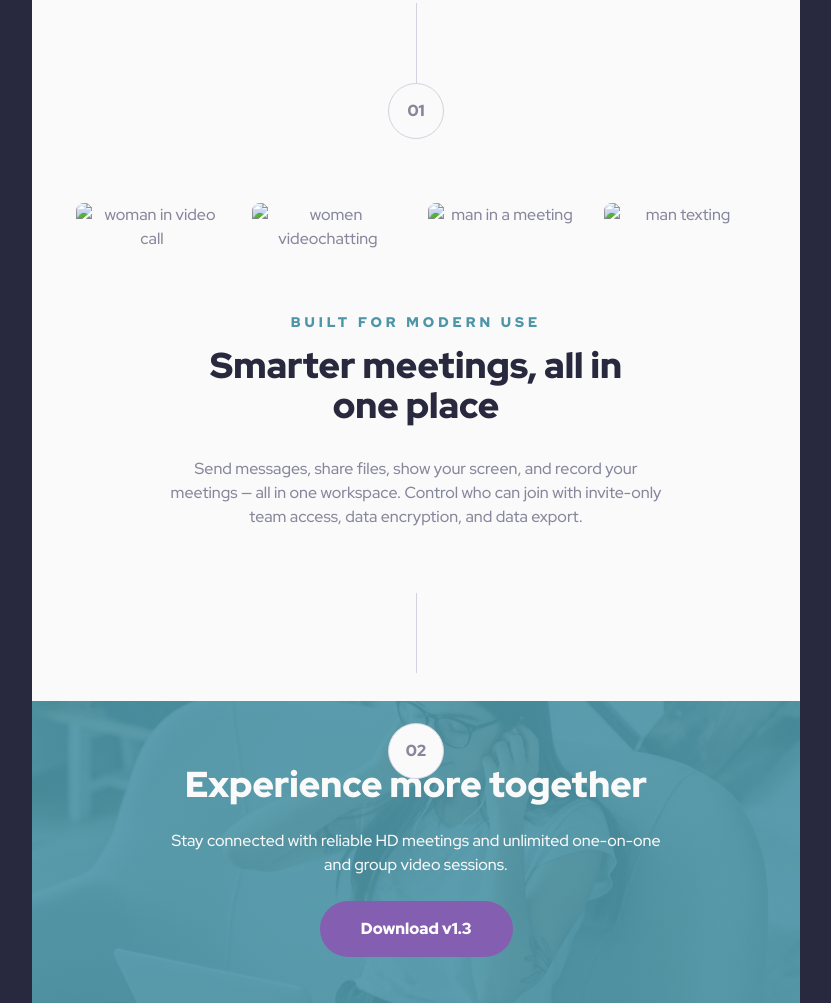
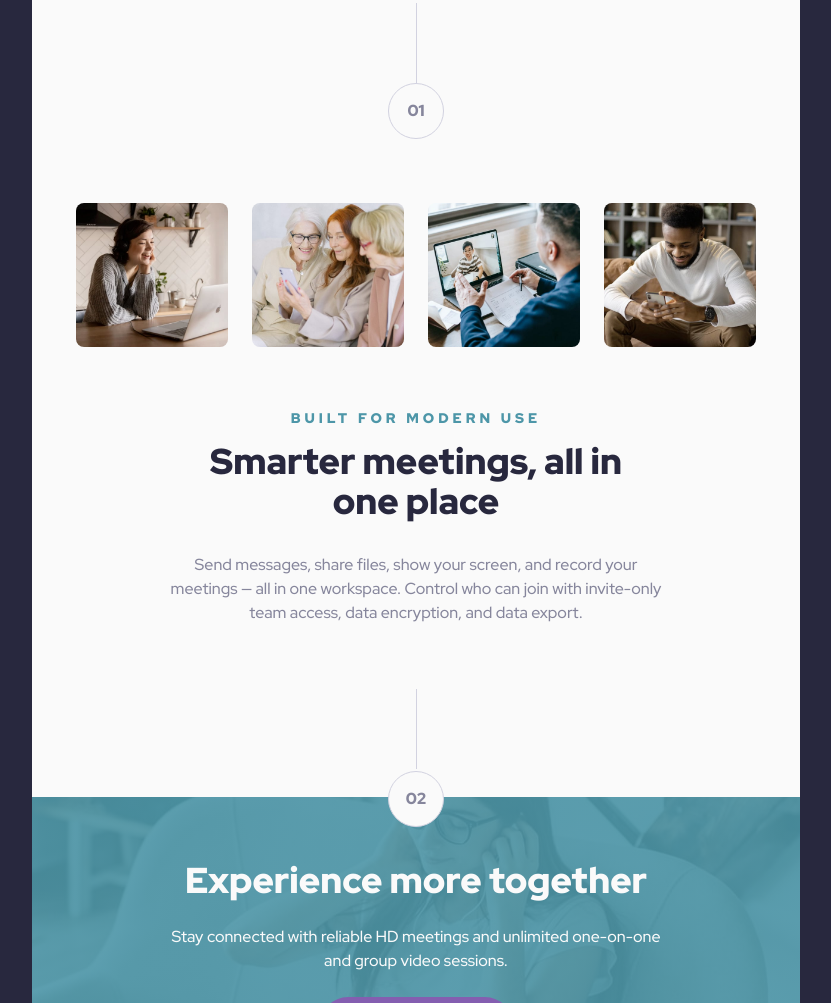
Before and after one commit to cacesasa/meet_landing_page, a plain HTML site: page index.html in a window 1280 px wide. Shown: the part 890-1893 px from the top of the page, without its empty margins (224-1055 px from the left). Drawn offline with Linux system fonts and the light colour scheme.

Commit message:
Moved the index.html file to the main directory

```diff
--- a/index.html
+++ b/index.html
@@ -41,10 +41,10 @@
         <span></span>
         <p class="number">01</p>
         <div class="photos">
-          <img class="photo" src="assets/desktop/image-woman-in-videocall.jpg" alt="woman in video call">
-          <img class="photo" src="assets/desktop/image-women-videochatting.jpg" alt="women videochatting">
-          <img class="photo" src="assets/desktop/image-men-in-meeting.jpg" alt="man in a meeting">
-          <img class="photo" src="assets/desktop/image-man-texting.jpg" alt="man texting">
+          <img class="photo" src="/starter-code/assets/desktop/image-woman-in-videocall.jpg" alt="woman in video call">
+          <img class="photo" src="/starter-code/assets/desktop/image-women-videochatting.jpg" alt="women videochatting">
+          <img class="photo" src="/starter-code/assets/desktop/image-men-in-meeting.jpg" alt="man in a meeting">
+          <img class="photo" src="/starter-code/assets/desktop/image-man-texting.jpg" alt="man texting">
         </div>
         <div class="message">
           <p class="small_title">Built for modern use</p>
```
